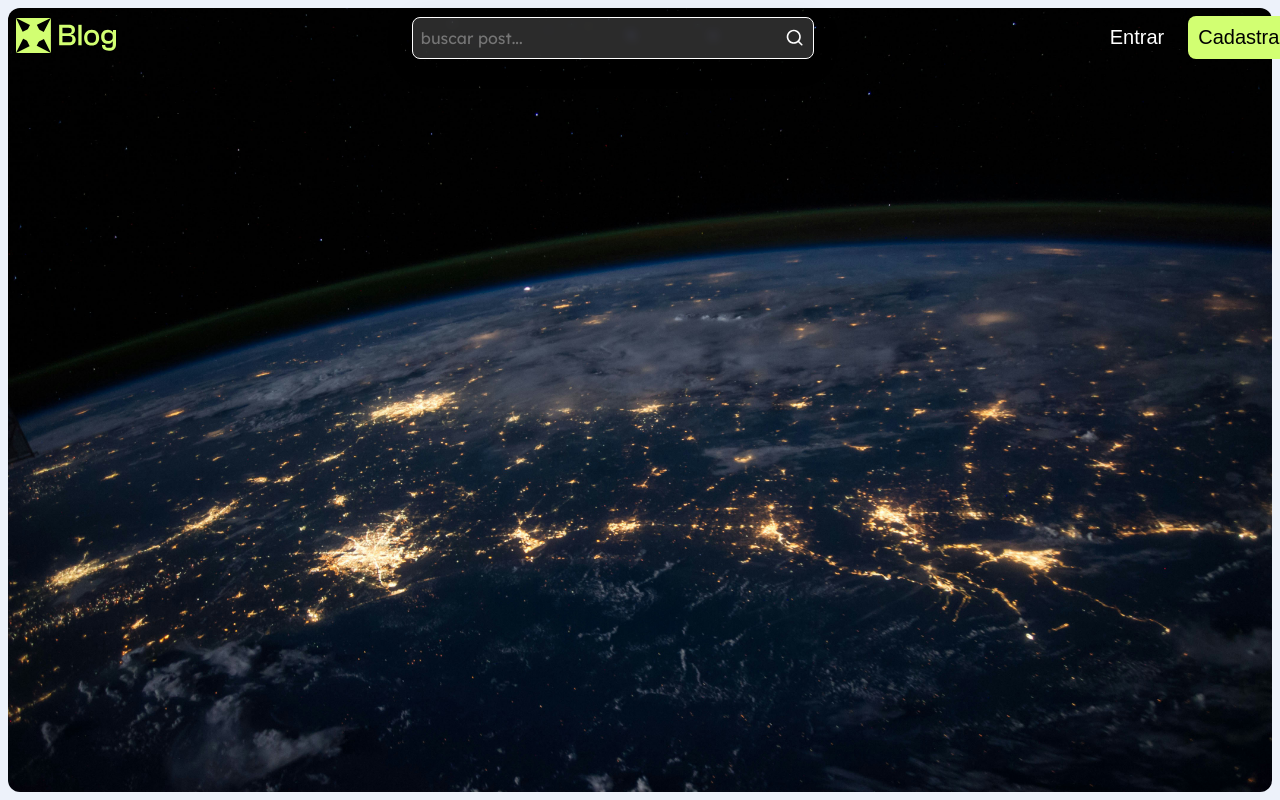
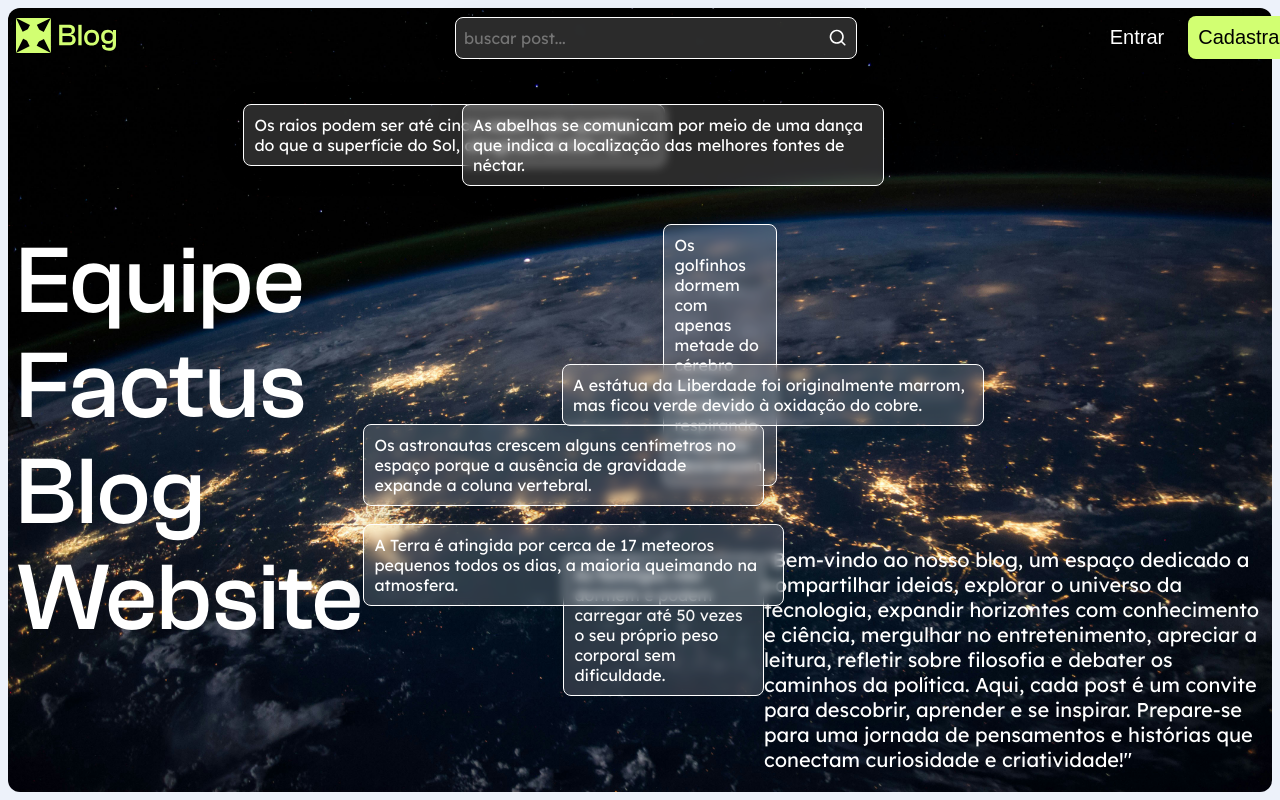
Before and after one commit to MateusBorgesGuimaraes/factus-blog-app, a Next.js app: page / in a window 1280 px wide. Built offline with nearby package versions, Linux system fonts and the light colour scheme.

Commit message:
curiosidades aleatorias na home

```diff
--- a/src/app/page.tsx
+++ b/src/app/page.tsx
@@ -1,10 +1,11 @@
 import { Hero } from '@/components/Home/Hero';
-import styles from './page.module.css';
 
 export default function Home() {
   return (
     <section>
-      <Hero />
+      <div>
+        <Hero />
+      </div>
     </section>
   );
 }
--- a/src/components/Header/styles.module.css
+++ b/src/components/Header/styles.module.css
@@ -3,12 +3,16 @@
   width: 100%;
   margin-top: 8px;
   position: fixed;
+  z-index: 9999;
   display: flex;
   justify-content: space-between;
   align-items: center;
 }
 
 .searchBarContainer {
+  position: absolute;
+  left: 50%;
+  transform: translateX(-50%);
   width: 400px;
   height: 40px;
   display: flex;
--- a/src/components/Home/Hero/index.tsx
+++ b/src/components/Home/Hero/index.tsx
@@ -1,9 +1,41 @@
+'use client';
+
+import ramdomCuriosity from '@/functions/randomCuriosity';
 import styles from './styles.module.css';
+import React from 'react';
 
 export const Hero = () => {
+  const [curiosity, setCuriosity] = React.useState<string[]>([]);
+
+  React.useEffect(() => {
+    setCuriosity(ramdomCuriosity());
+  }, []);
+
   return (
     <section className={styles.heroContainer}>
-      <div></div>
+      <div className={`${styles.content} subContainer`}>
+        <div className={styles.titleContainer}>
+          <h1>
+            Equipe <br /> Factus <br /> Blog <br /> Website
+          </h1>
+        </div>
+        <div className={styles.randomCuriosity}>
+          {curiosity.map((item, index) => (
+            <p key={index}>{item}</p>
+          ))}
+        </div>
+        <div className={styles.descriptionContainer}>
+          <p>
+            "Bem-vindo ao nosso blog, um espaço dedicado a compartilhar ideias,
+            explorar o universo da tecnologia, expandir horizontes com
+            conhecimento e ciência, mergulhar no entretenimento, apreciar a
+            leitura, refletir sobre filosofia e debater os caminhos da política.
+            Aqui, cada post é um convite para descobrir, aprender e se inspirar.
+            Prepare-se para uma jornada de pensamentos e histórias que conectam
+            curiosidade e criatividade!"
+          </p>
+        </div>
+      </div>
     </section>
   );
 };
--- a/src/components/Home/Hero/styles.module.css
+++ b/src/components/Home/Hero/styles.module.css
@@ -3,6 +3,94 @@
   width: 100%;
   background-image: url('/images/home.jpg');
   background-size: cover;
-  background-position: center;
+  background-position: bottom;
   border-radius: 12px;
+  color: var(--color-white);
 }
+
+.content {
+  height: 100%;
+  display: grid;
+  grid-template-columns: max-content 1fr 500px;
+  align-items: center;
+}
+
+.titleContainer h1 {
+  font-size: 96px;
+  font-weight: 500;
+  line-height: 1.1;
+  margin-bottom: 1rem;
+  font-family: var(--font-clashGrotesk);
+  color: var(--color-white);
+}
+
+.randomCuriosity {
+  position: relative;
+  width: 100%;
+  height: 100%;
+}
+
+.randomCuriosity p {
+  max-width: 400px;
+  padding: 10px;
+  border: 0.25px solid var(--color-white);
+  background: rgba(255, 255, 255, 0.17);
+  border-radius: 8px;
+  box-shadow: 0 4px 30px rgba(0, 0, 0, 0.1);
+  backdrop-filter: blur(5px);
+  -webkit-backdrop-filter: blur(5px);
+}
+
+.randomCuriosity p:nth-child(1) {
+  position: absolute;
+  top: 80px;
+  left: -120px;
+}
+
+.randomCuriosity p:nth-child(2) {
+  position: absolute;
+  top: 200px;
+  left: 300px;
+}
+
+.randomCuriosity p:nth-child(3) {
+  position: absolute;
+  top: 400px;
+  left: 0;
+}
+
+.randomCuriosity p:nth-child(4) {
+  position: absolute;
+  bottom: 80px;
+  left: 200px;
+}
+
+.randomCuriosity p:nth-child(5) {
+  position: absolute;
+  top: 80px;
+  right: -120px;
+}
+
+.randomCuriosity p:nth-child(6) {
+  position: absolute;
+  top: 340px;
+  right: -220px;
+}
+
+.randomCuriosity p:nth-child(7) {
+  position: absolute;
+  top: 500px;
+  right: -20px;
+}
+
+.descriptionContainer {
+  align-self: flex-end;
+  max-width: 500px;
+  justify-self: self-end;
+  font-size: 20px;
+  text-wrap: balance;
+}
+
+/* .descriptionContainer p {
+
+} */
--- /dev/null
+++ b/src/functions/randomCuriosity.ts
@@ -0,0 +1,72 @@
+const curiosity = [
+  'O coração de uma baleia azul pode pesar mais de 180 quilos e bater apenas 10 vezes por minuto.',
+  'O mel é o único alimento que nunca estraga, pois contém propriedades antibacterianas naturais.',
+  'Os tubarões existem há mais tempo do que as árvores, surgindo há cerca de 400 milhões de anos.',
+  'As impressões nasais dos cães são únicas, assim como as impressões digitais nos humanos.',
+  'O polvo tem três corações e seu sangue é azul devido à presença de hemocianina em vez de hemoglobina.',
+  'A luz do Sol demora cerca de 8 minutos e 20 segundos para chegar até a superfície da Terra.',
+  'As formigas não dormem e podem carregar até 50 vezes o seu próprio peso corporal sem dificuldade.',
+  'A cada segundo, cerca de 100 raios atingem a Terra, liberando enormes quantidades de energia.',
+  'Os flamingos nascem cinza e só se tornam cor-de-rosa por causa dos pigmentos da comida que ingerem.',
+  'A maior célula do mundo é o ovo de avestruz, podendo medir até 15 centímetros de diâmetro.',
+  'Os cavalos não conseguem vomitar devido à estrutura do seu sistema digestivo altamente sensível.',
+  'O vidro não é sólido nem líquido, mas sim um sólido amorfo que pode se deformar ao longo dos anos.',
+  'As estrelas-do-mar podem regenerar seus braços e, em alguns casos, um novo corpo inteiro.',
+  'A Lua está se afastando da Terra cerca de 3,8 centímetros por ano, devido às forças de maré.',
+  'As abelhas se comunicam por meio de uma dança que indica a localização das melhores fontes de néctar.',
+  'O olho de um avestruz é maior que seu cérebro, tornando-o um dos pássaros com melhor visão.',
+  'Os camaleões não mudam de cor apenas para se camuflar, mas também para regular sua temperatura.',
+  'O recorde de voo mais longo de uma galinha registrado foi de apenas 13 segundos de duração.',
+  'Os coalas têm impressões digitais tão parecidas com as humanas que podem confundir peritos forenses.',
+  'A Antártica é o único continente onde não existem répteis devido ao clima extremamente frio.',
+  'A eletricidade pode ser gerada a partir de batatas, pois elas contêm eletrólitos condutores de corrente.',
+  'Os crocodilos podem viver mais de 100 anos e continuam crescendo ao longo de toda a sua vida.',
+  'A língua de uma baleia azul pode pesar tanto quanto um elefante adulto inteiro.',
+  'Os caracóis podem dormir por até três anos se as condições ambientais não forem favoráveis.',
+  'As girafas têm a mesma quantidade de vértebras no pescoço que os humanos, apesar do tamanho enorme.',
+  'Os golfinhos dormem com apenas metade do cérebro para continuar respirando enquanto descansam.',
+  'O som não pode viajar no vácuo do espaço, pois não há moléculas para transportar as vibrações.',
+  'O Monte Everest cresce cerca de 4 milímetros por ano devido ao movimento das placas tectônicas.',
+  'Os elefantes são os únicos mamíferos que não conseguem pular devido ao seu peso e estrutura óssea.',
+  'As lulas gigantes têm olhos do tamanho de bolas de basquete, ajudando-as a enxergar no oceano profundo.',
+  'As tartarugas podem respirar pelo ânus para extrair oxigênio da água em situações extremas.',
+  'Os ursos polares têm pele preta sob sua pelagem branca para absorver melhor o calor do sol.',
+  'Os bebês nascem com cerca de 300 ossos, mas muitos se fundem, resultando em 206 na fase adulta.',
+  'As cebolas contêm compostos que fazem os olhos lacrimejarem, ativando uma reação química com o ar.',
+  'As pegadas deixadas pelos astronautas na Lua podem durar milhões de anos, pois não há vento nem erosão.',
+  'Os diamantes podem ser queimados se forem expostos a temperaturas extremamente altas por tempo suficiente.',
+  'O coração de um camarão está localizado na cabeça, e alguns podem viver por mais de 50 anos.',
+  'O corpo humano tem bactérias suficientes para encher uma garrafa de 1 litro, a maioria benéfica.',
+  'Os corvos são extremamente inteligentes e podem usar ferramentas para resolver problemas complexos.',
+  'O pescoço de um cisne tem mais vértebras do que o de uma girafa, dando-lhes grande flexibilidade.',
+  'O som dos passos de um gato ao andar é quase imperceptível devido ao formato especial de suas patas.',
+  'A água-viva Turritopsis dohrnii pode se regenerar indefinidamente, sendo considerada biologicamente imortal.',
+  'As sombras na Lua são mais escuras do que na Terra, pois não há atmosfera para difundir a luz.',
+  'As bananas são consideradas bagas, enquanto os morangos não se encaixam na definição botânica de baga.',
+  'O Velociraptor tinha penas e era muito menor do que mostrado nos filmes da franquia Jurassic Park.',
+  'Os camelos armazenam gordura, e não água, em suas corcovas, para sobreviver no deserto.',
+  'Os pinguins-macaroni foram nomeados por causa de uma moda europeia do século XVIII chamada ‘Macaroni’.',
+  'O tubarão da Groenlândia pode viver mais de 400 anos, sendo um dos vertebrados mais longevos do mundo.',
+  'Os raios podem ser até cinco vezes mais quentes do que a superfície do Sol, atingindo 30.000 °C.',
+  'Os corais são animais, e não plantas, formando recifes ao longo de milhares de anos.',
+  'As minhocas têm cinco pares de corações, permitindo que seu sangue circule de maneira eficiente.',
+  'O maior deserto do mundo não é o Saara, mas sim a Antártica, devido à sua extrema aridez.',
+  'A Terra é atingida por cerca de 17 meteoros pequenos todos os dias, a maioria queimando na atmosfera.',
+  'A velocidade máxima de um espirro humano pode chegar a até 160 km/h, espalhando gotículas no ar.',
+  'A estátua da Liberdade foi originalmente marrom, mas ficou verde devido à oxidação do cobre.',
+  'A gravidade na Lua é cerca de um sexto da gravidade da Terra, permitindo saltos muito mais altos.',
+  'Os astronautas crescem alguns centímetros no espaço porque a ausência de gravidade expande a coluna vertebral.',
+];
+
+export default function ramdomCuriosity() {
+  let indexes = [] as number[];
+
+  while (indexes.length < 7) {
+    const randomIndex = Math.floor(Math.random() * curiosity.length);
+    if (!indexes.includes(randomIndex)) {
+      indexes.push(randomIndex);
+    }
+  }
+
+  return indexes.map((index) => curiosity[index]);
+}
```
